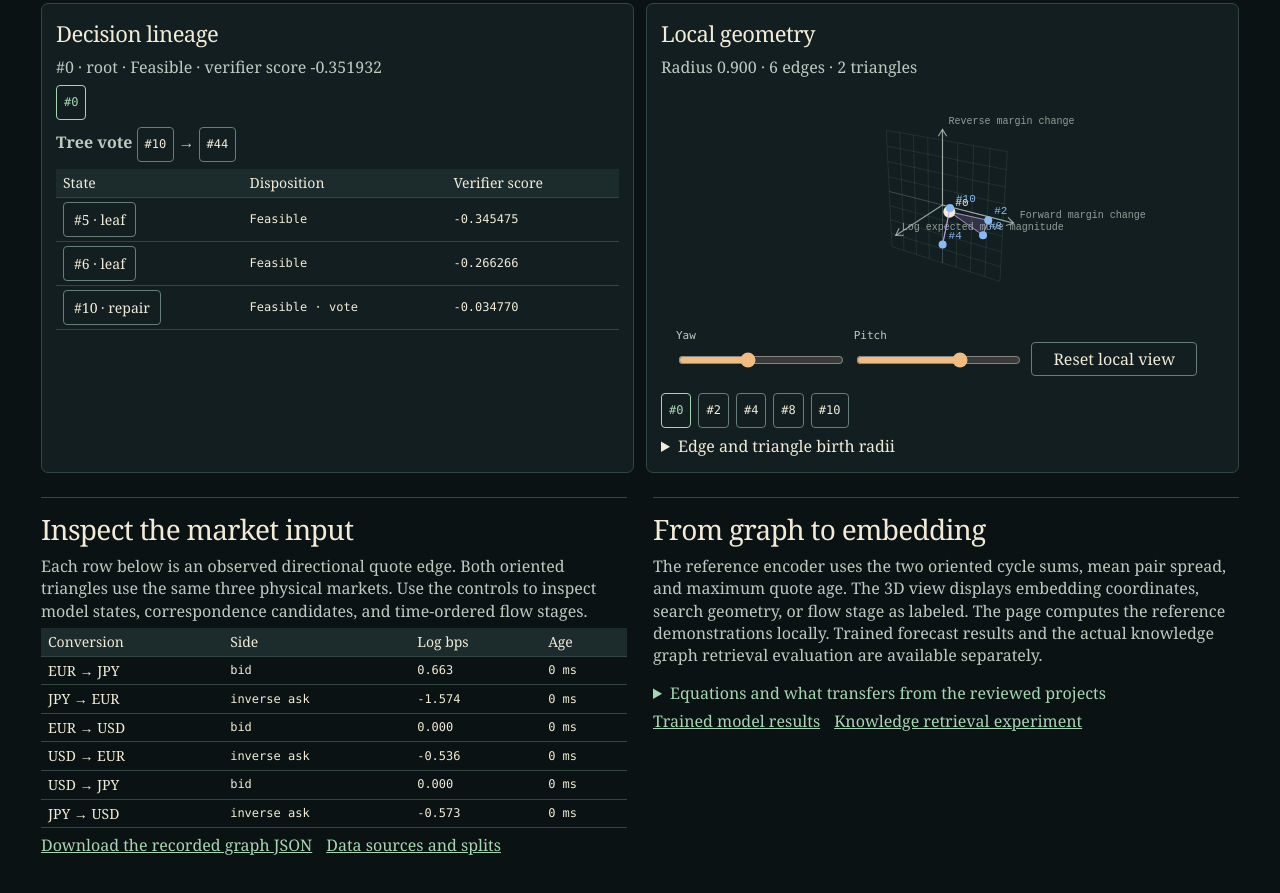
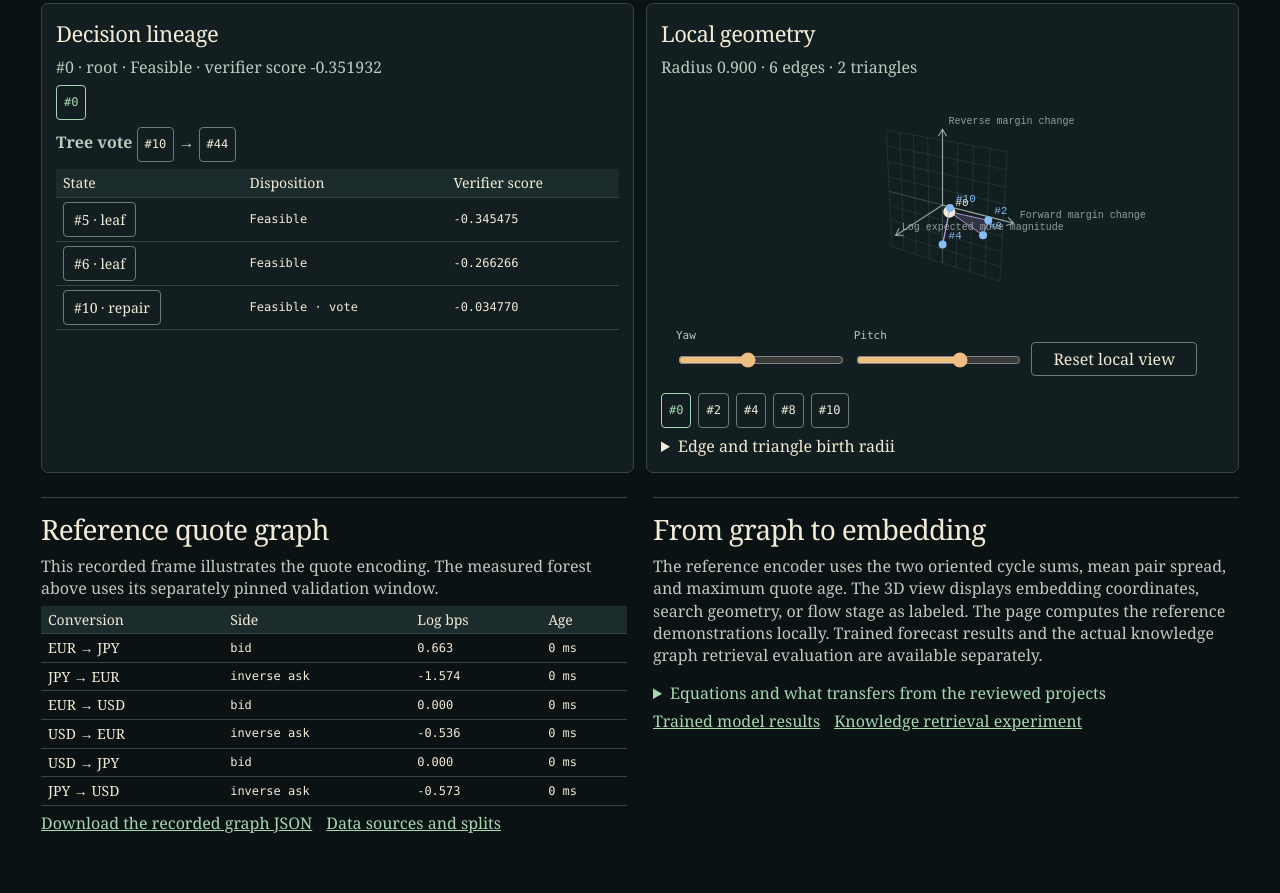
Before and after one commit to amelie-iska/phaseweave-lab, a plain HTML site: page reasoning.html in a window 1280 px wide. Shown: the part 1664-2557 px from the top of the page. Drawn offline with Linux system fonts and the light colour scheme.

Commit message:
Clarify the source of the forest and quote example

```diff
--- a/reasoning.html
+++ b/reasoning.html
@@ -102,7 +102,7 @@
     <div class="latent-provenance">
       <section aria-labelledby="latent-source-title">
         <h2 id="latent-source-title">Inspect the market input</h2>
-        <p>Each row below is an observed directional quote edge. Both oriented triangles use the same three physical markets. Use the controls to inspect model states, correspondence candidates, and time-ordered flow stages.</p>
+        <p id="latent-source-description">Each row below is an observed directional quote edge. Both oriented triangles use the same three physical markets. Use the controls to inspect model states, correspondence candidates, and time-ordered flow stages.</p>
         <div class="latent-table-wrap">
           <table aria-label="Selected real FX quote edges">
             <thead><tr><th scope="col">Conversion</th><th scope="col">Side</th><th scope="col">Log bps</th><th scope="col">Age</th></tr></thead>
--- a/reasoning.js
+++ b/reasoning.js
@@ -472,6 +472,10 @@
     const episode = state.examples[state.example];
     const frame = episode?.frames[state.frame];
     const current = episode?.states[state.frame];
+    $("source-title").textContent = state.mode === "forest" ? "Reference quote graph" : "Inspect the market input";
+    $("source-description").textContent = state.mode === "forest"
+      ? "This recorded frame illustrates the quote encoding. The measured forest above uses its separately pinned validation window."
+      : "Each row is an observed directional quote edge. Both oriented triangles use the same three physical markets.";
     if (frame) {
       $("clock").dateTime = frame.utc;
       $("clock").textContent = utc(frame.utc);
```
